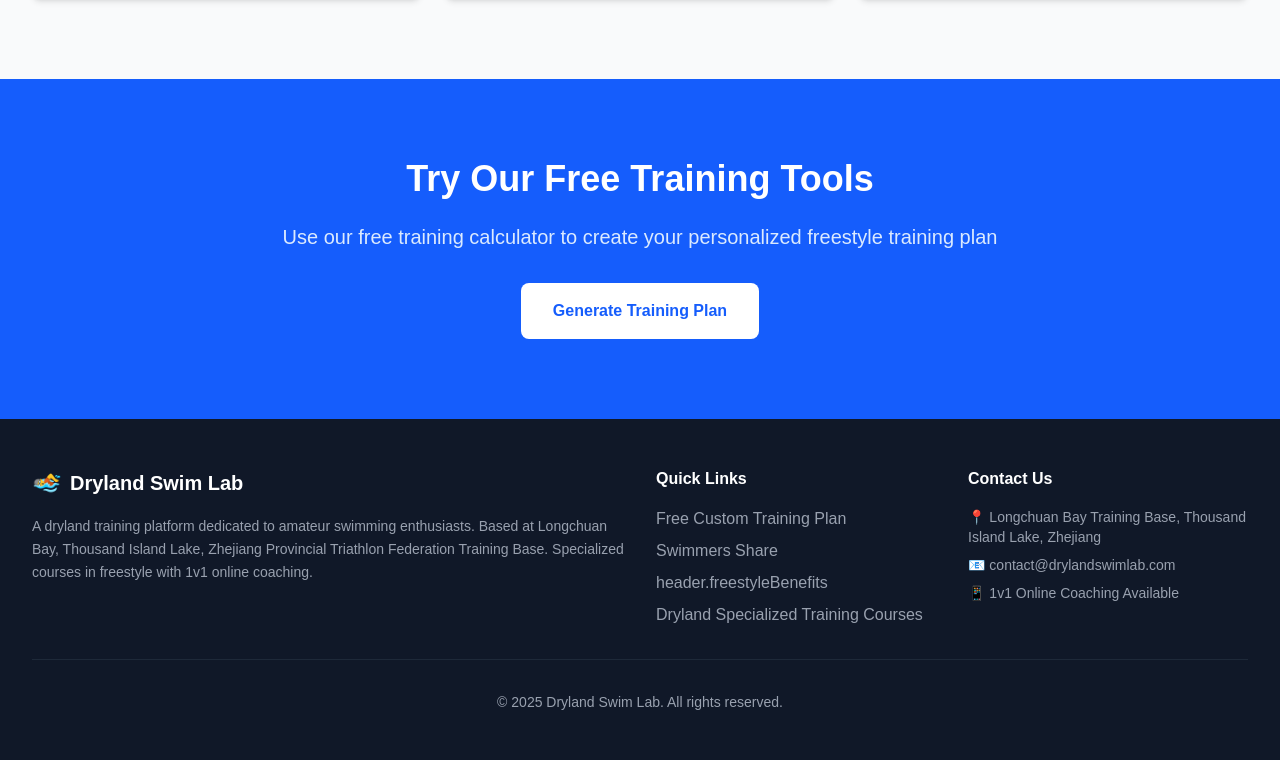
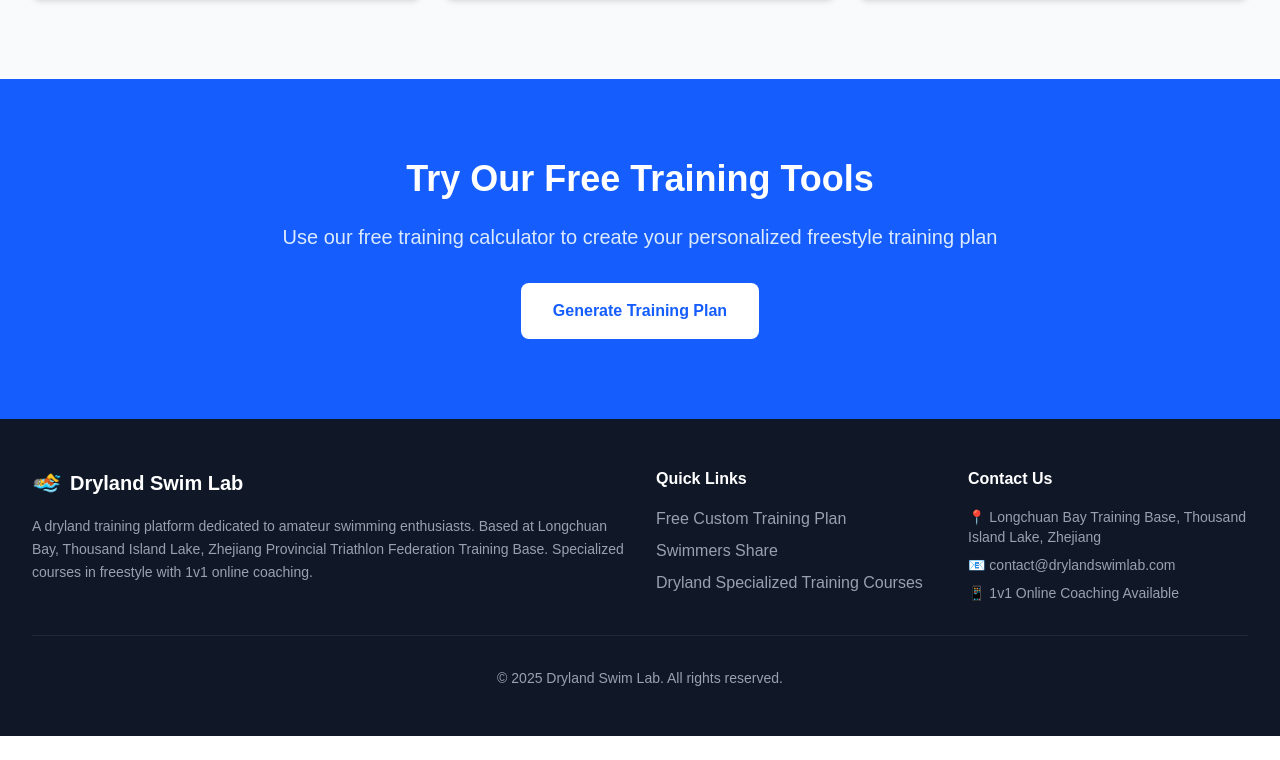
Before and after one commit to meliatech0103/dryland-swim-lab, a Next.js app: page / in a window 1280 px wide. Shown: the part 2447-3207 px from the top of the page. After the commit the page ends 3183 px from the top, so only its background shows below. Built offline with nearby package versions, Linux system fonts and the light colour scheme.

Commit message:
Fix: Remove deleted page link from footer

```diff
--- a/components/Footer.tsx
+++ b/components/Footer.tsx
@@ -50,11 +50,6 @@ export default function Footer() {
                 </Link>
               </li>
               <li>
-                <Link href="/free/compare" className="text-gray-400 hover:text-white transition">
-                  {t('header.freestyleBenefits')}
-                </Link>
-              </li>
-              <li>
                 <Link href="/paid" className="text-gray-400 hover:text-white transition">
                   {t('header.course')}
                 </Link>
```
